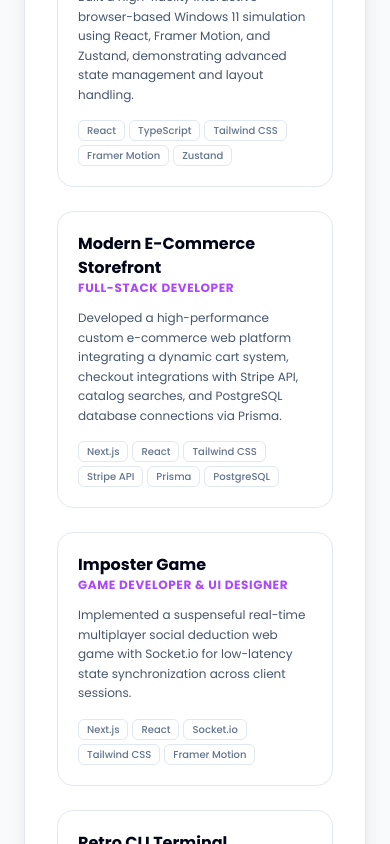
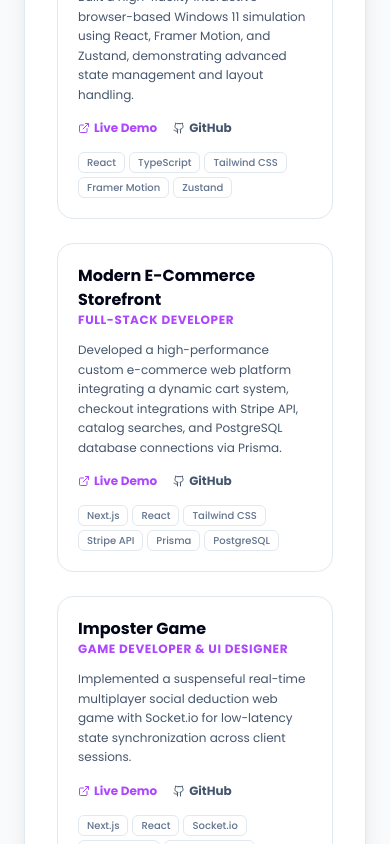
Before and after one commit to pujanjoci/Profile-Next-, a Next.js app: page /resume in a window 390 px wide. Shown: the part 3060-3904 px from the top of the page. Built offline with nearby package versions, Linux system fonts and the light colour scheme.

Commit message:
feat: add responsive interactive header and create resume page structure

```diff
--- a/app/components/Header.tsx
+++ b/app/components/Header.tsx
@@ -315,7 +315,7 @@ export default function Header() {
             initial="closed"
             animate="open"
             exit="closed"
-            className="fixed inset-0 z-40 bg-white/95 dark:bg-black/95 backdrop-blur-2xl flex flex-col justify-center items-center pointer-events-auto"
+            className="fixed inset-0 z-[45] bg-white/95 dark:bg-black/95 backdrop-blur-2xl flex flex-col justify-center items-center pointer-events-auto"
           >
             <ul className="flex flex-col items-center space-y-8">
               {navItems.map((item) => (
--- a/app/resume/page.tsx
+++ b/app/resume/page.tsx
@@ -2,7 +2,7 @@
 
 import Header from '../components/Header'
 import Footer from '../components/Footer'
-import { FileText, Download, Briefcase, GraduationCap, Code2, ArrowLeft, Mail, Globe, Sparkles, Phone } from 'lucide-react'
+import { Download, Code2, ArrowLeft, Mail, Globe, Sparkles, Phone, Github, ExternalLink } from 'lucide-react'
 import Link from 'next/link'
 
 export default function ResumePage() {
@@ -16,25 +16,33 @@ export default function ResumePage() {
       title: 'Windows 11 Simulation',
       role: 'Frontend Developer & UI Designer',
       description: 'Built a high-fidelity interactive browser-based Windows 11 simulation using React, Framer Motion, and Zustand, demonstrating advanced state management and layout handling.',
-      tech: ['React', 'TypeScript', 'Tailwind CSS', 'Framer Motion', 'Zustand']
+      tech: ['React', 'TypeScript', 'Tailwind CSS', 'Framer Motion', 'Zustand'],
+      liveUrl: 'https://window.pujan-joshi.com.np/',
+      repoUrl: 'https://github.com/pujanjoci/windows'
     },
     {
       title: 'Modern E-Commerce Storefront',
       role: 'Full-Stack Developer',
       description: 'Developed a high-performance custom e-commerce web platform integrating a dynamic cart system, checkout integrations with Stripe API, catalog searches, and PostgreSQL database connections via Prisma.',
-      tech: ['Next.js', 'React', 'Tailwind CSS', 'Stripe API', 'Prisma', 'PostgreSQL']
+      tech: ['Next.js', 'React', 'Tailwind CSS', 'Stripe API', 'Prisma', 'PostgreSQL'],
+      liveUrl: 'https://e-commerce-phi-rust-72.vercel.app/',
+      repoUrl: 'https://github.com/pujanjoci/E-Commerce'
     },
     {
       title: 'Imposter Game',
       role: 'Game Developer & UI Designer',
       description: 'Implemented a suspenseful real-time multiplayer social deduction web game with Socket.io for low-latency state synchronization across client sessions.',
-      tech: ['Next.js', 'React', 'Socket.io', 'Tailwind CSS', 'Framer Motion']
+      tech: ['Next.js', 'React', 'Socket.io', 'Tailwind CSS', 'Framer Motion'],
+      liveUrl: 'https://imposter-game-ten-kappa.vercel.app/',
+      repoUrl: 'https://github.com/pujanjoci/imposter-game'
     },
     {
       title: 'Retro CLI Terminal',
       role: 'Frontend Engineer',
       description: 'Developed an interactive retro developer portfolio navigating directories, loading easter eggs, and launching processes via terminal keyboard command inputs.',
-      tech: ['React', 'Tailwind CSS', 'CSS Scanlines', 'JavaScript']
+      tech: ['React', 'Tailwind CSS', 'CSS Scanlines', 'JavaScript'],
+      liveUrl: 'https://terminal.pujan-joshi.com.np/',
+      repoUrl: 'https://github.com/pujanjoci/Resume'
     }
   ]
 
@@ -247,6 +255,33 @@ export default function ResumePage() {
                   <p className="text-xs text-slate-600 dark:text-slate-450 leading-relaxed mb-4 print:text-slate-800">
                     {proj.description}
                   </p>
+
+                  {/* Action Links */}
+                  <div className="flex items-center gap-4 mb-4 print:hidden text-xs">
+                    {proj.liveUrl && (
+                      <a
+                        href={proj.liveUrl}
+                        target="_blank"
+                        rel="noopener noreferrer"
+                        className="inline-flex items-center gap-1 font-bold text-orange-500 hover:text-orange-600 transition-colors group cursor-pointer"
+                      >
+                        <ExternalLink size={12} className="group-hover:translate-x-0.5 group-hover:-translate-y-0.5 transition-transform" />
+                        Live Demo
+                      </a>
+                    )}
+                    {proj.repoUrl && (
+                      <a
+                        href={proj.repoUrl}
+                        target="_blank"
+                        rel="noopener noreferrer"
+                        className="inline-flex items-center gap-1 font-bold text-slate-600 dark:text-slate-400 hover:text-slate-900 dark:hover:text-white transition-colors group cursor-pointer"
+                      >
+                        <Github size={12} />
+                        GitHub
+                      </a>
+                    )}
+                  </div>
+
                   <div className="flex flex-wrap gap-1">
                     {proj.tech.map((t) => (
                       <span key={t} className="px-2 py-0.5 border border-slate-200 rounded-md text-[10px] font-medium text-slate-500 dark:border-white/5 dark:bg-white/5 dark:text-slate-400 print:border-slate-300 print:text-slate-800">
```
